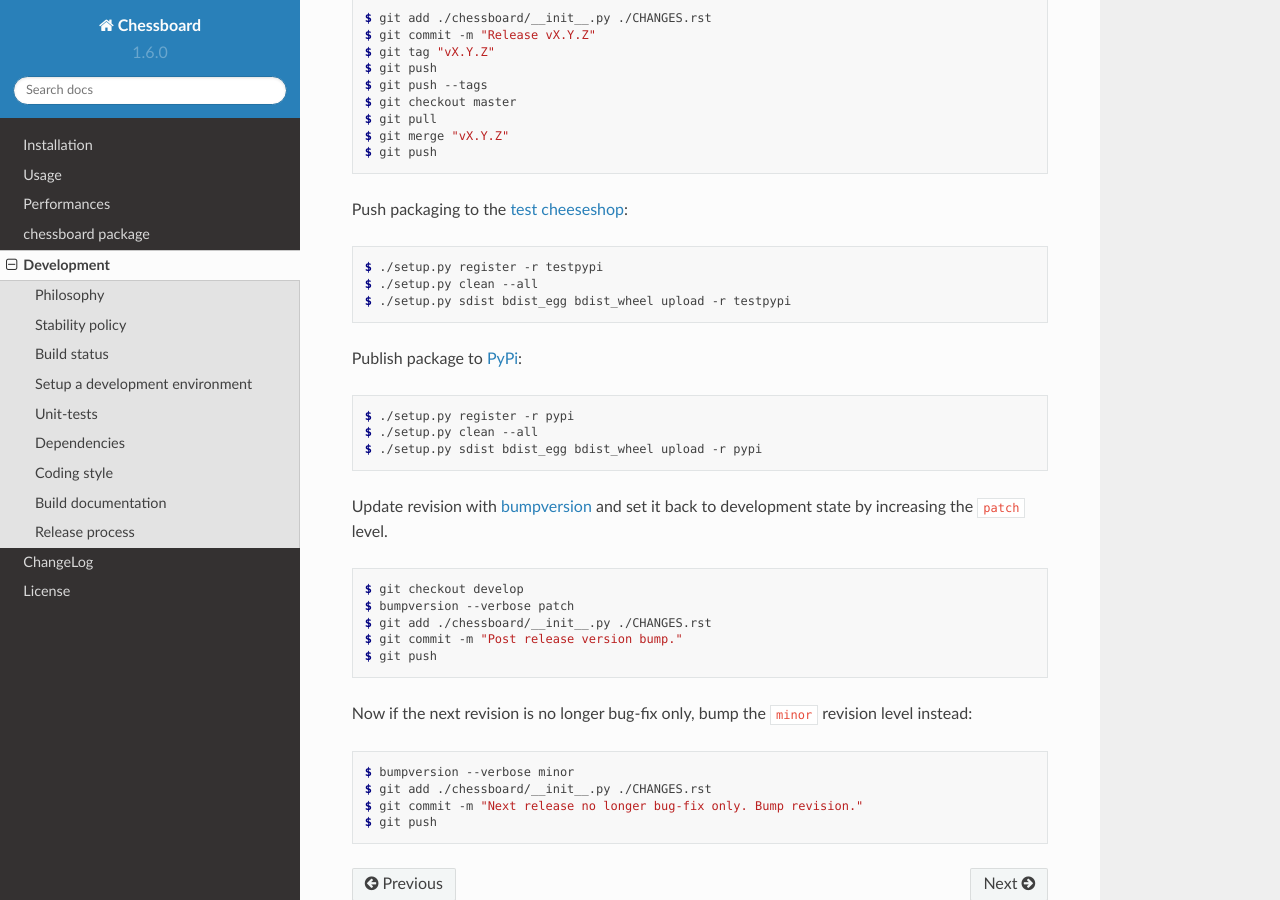
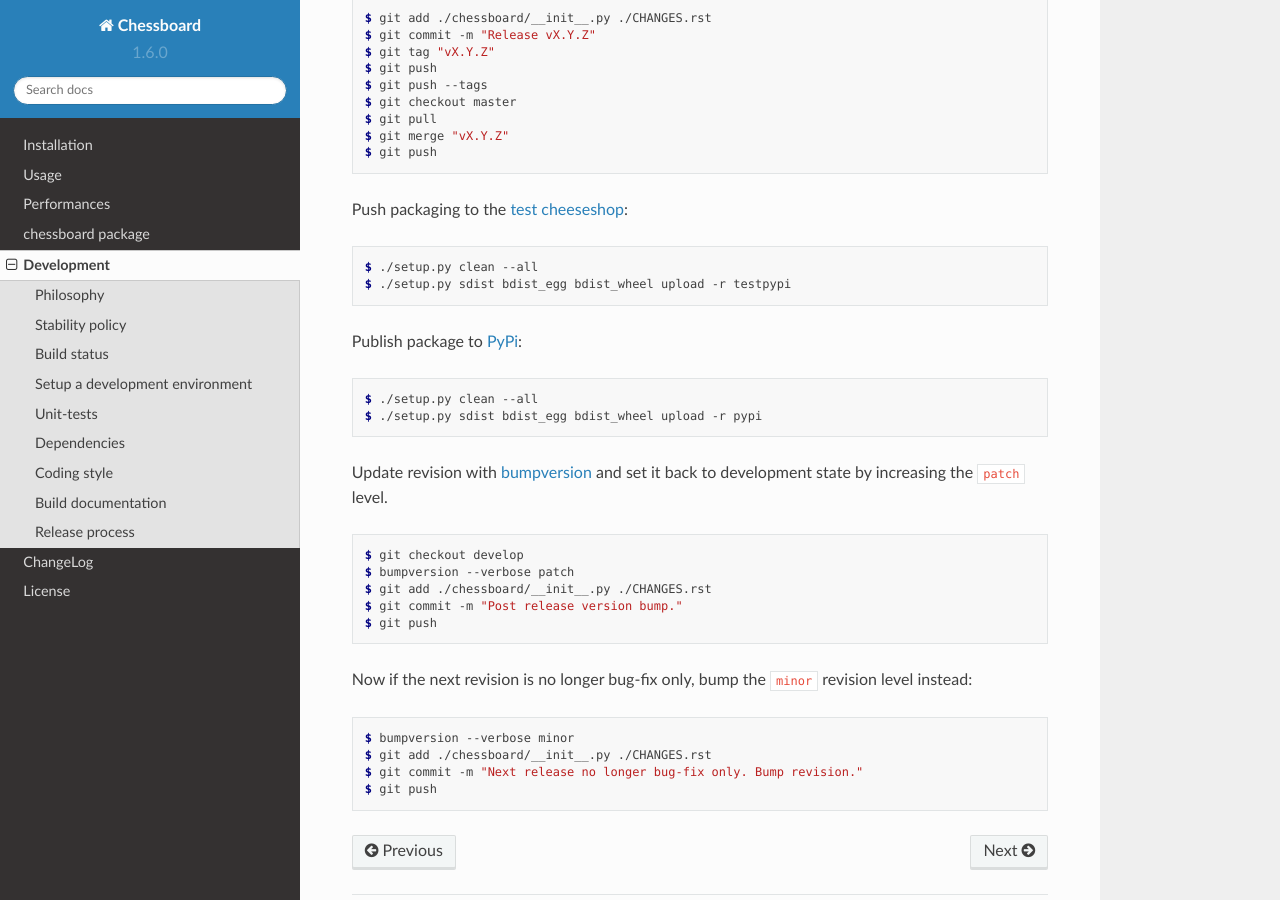
Before and after one commit to kdeldycke/chessboard, a Sphinx documentation site: the page built from docs/development.rst, in a window 1280 px wide and 900 px high, scrolled down 3087 px. Built offline with Sphinx 7.4.7 and the Read the Docs theme 2.0.0, drawn with Linux system fonts in a browser that asks for light colours.

Commit message:
Remove register step in dev docs.
https://packaging.python.org/guides/migrating-to-pypi-org/#registering-package-names-metadata

```diff
--- a/CHANGES.rst
+++ b/CHANGES.rst
@@ -15,6 +15,7 @@ ChangeLog
 * Add project URLs to package metadata.
 * Bump requirement to ``setuptools >= 38.3.0``.
 * Add new macOS 10.13 target for Travis CI builds.
+* Remove the ``register`` step in development documentation.
 
 
 `1.5.4 (2017-08-11) <https://github.com/kdeldycke/chessboard/compare/v1.5.3...v1.5.4>`_
--- a/docs/development.rst
+++ b/docs/development.rst
@@ -230,7 +230,6 @@ Push packaging to the `test cheeseshop
 
 .. code-block:: shell-session
 
-    $ ./setup.py register -r testpypi
     $ ./setup.py clean --all
     $ ./setup.py sdist bdist_egg bdist_wheel upload -r testpypi
 
@@ -238,7 +237,6 @@ Publish package to `PyPi <https://pypi.python.org>`_:
 
 .. code-block:: shell-session
 
-    $ ./setup.py register -r pypi
     $ ./setup.py clean --all
     $ ./setup.py sdist bdist_egg bdist_wheel upload -r pypi
 
```
